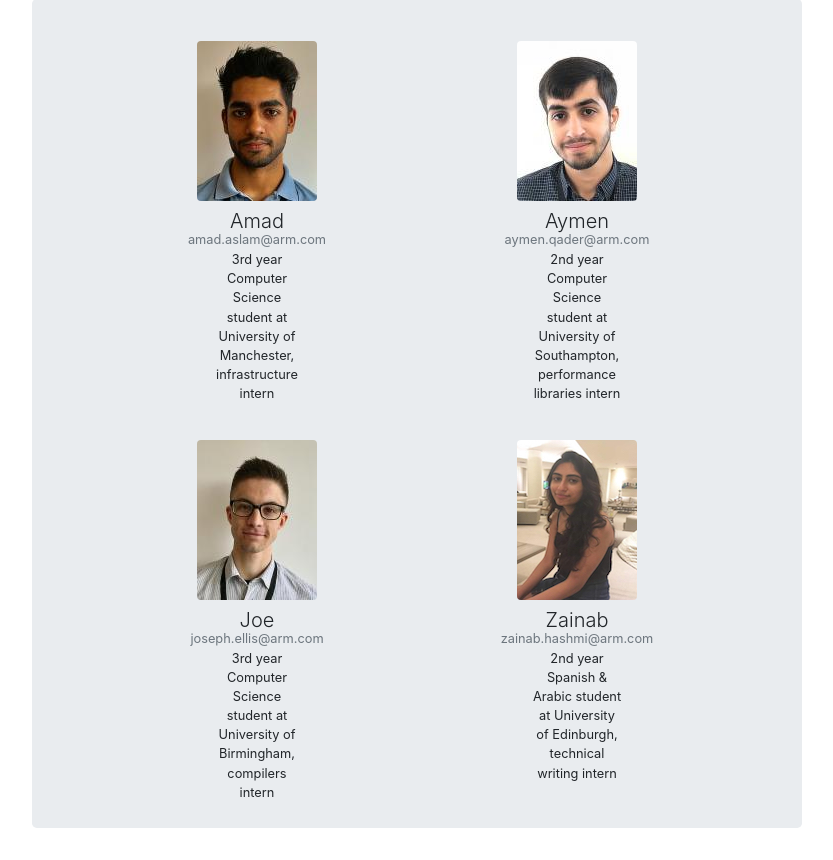
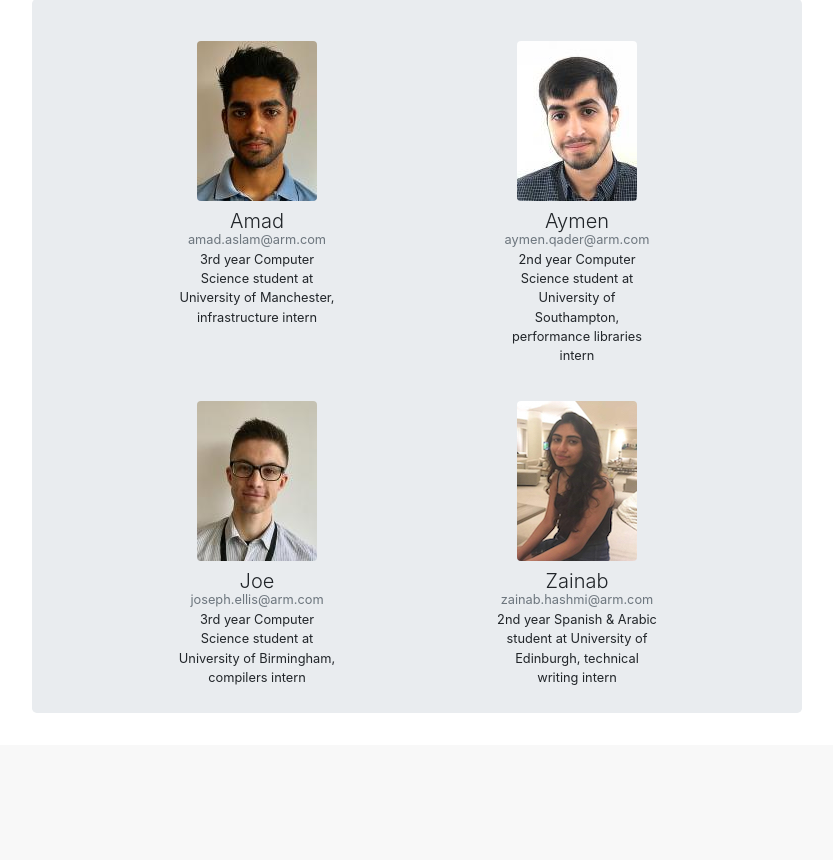
Before and after one commit to Amadman/team-mcr, a Flask app: page /about in a window 1280 px wide. Shown: the part 329-1189 px from the top of the page, without its empty margins (223-1056 px from the left). After the commit the page ends 1042 px from the top, so only its background shows below. Run offline with Flask 2, Linux system fonts and the light colour scheme; parts of the project's set-up code (start-up, migrations or seed data) failed here and were passed over; some libraries are stand-ins or nearby versions.

Commit message:
Decreased padding for team profile meta

```diff
--- a/app/static/css/style.css
+++ b/app/static/css/style.css
@@ -43,5 +43,5 @@ h2 {
 }
 
 .meta {
-  padding: 0px 90px 0px 90px;
+  padding: 0px 55px 0px 55px;
 }
```
